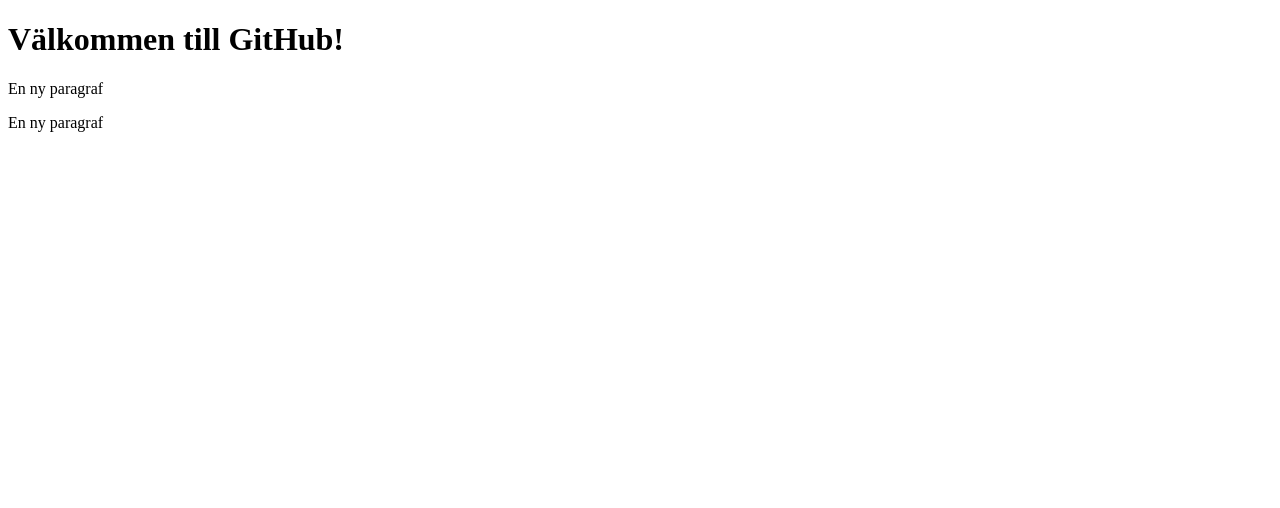
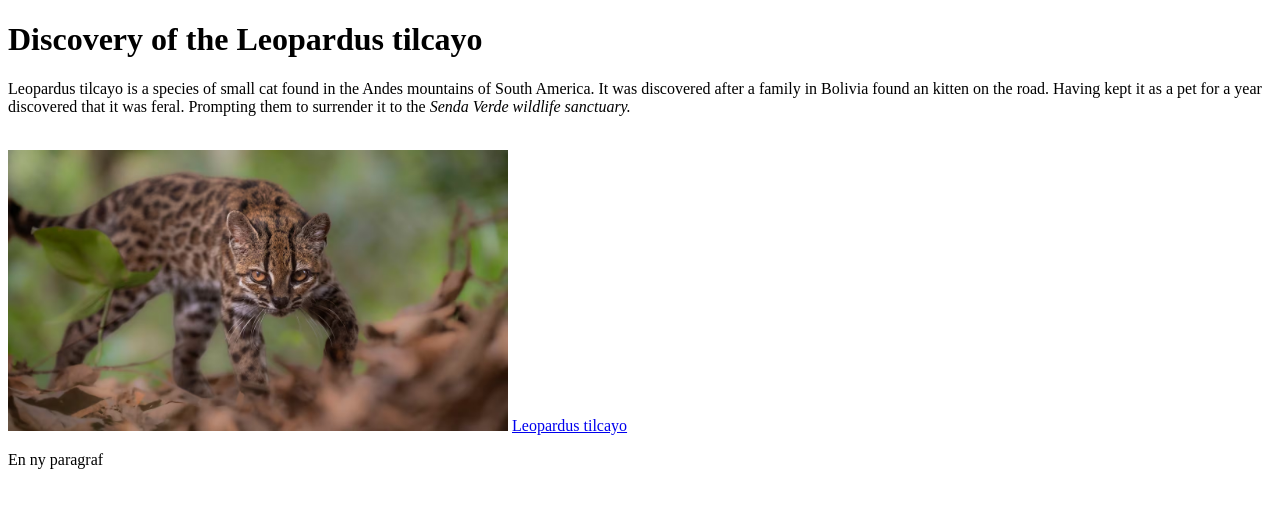
Before and after one commit to MrSpikepro/arbeta-med-github, a plain HTML site: page index.html in a window 1280 px wide. Drawn offline with Linux system fonts and the light colour scheme.

Commit message:
Tilcayo Cat

```diff
--- a/index.html
+++ b/index.html
@@ -2,12 +2,15 @@
 <html lang="sv">
 <head>
     <meta charset="UTF-8">
-    <title>Arbeta med GitHub</title>
+    <title>Leopardus tilcayo</title>
 </head>
 <body>
-    <h1>Välkommen till GitHub!</h1>
+    <h1>Discovery of the <b>Leopardus tilcayo</b></h1>
+    <p>Leopardus tilcayo is a species of small cat found in the Andes mountains of South America. It was discovered after a family in Bolivia found an kitten on the road. Having kept it as a pet for a year discovered that it was feral. Prompting them to surrender it to the <i>Senda Verde wildlife sanctuary.</i></p>
+    <br>
+    <img src="Tilcayo cat.avif" alt="Leopardus tilcayo" width="500">
+    <a href="https://sv.wikipedia.org/wiki/Leopardus_tilcayo" target="_blank">Leopardus tilcayo</a>
     <p>En ny paragraf</p>
-    <p>En ny paragraf</p>
-
+    <!--Well done soldier, Mission accomplished. -->
     <body>
 </html>
```
Also changed, not shown: Tilcayo cat.avif (added).
